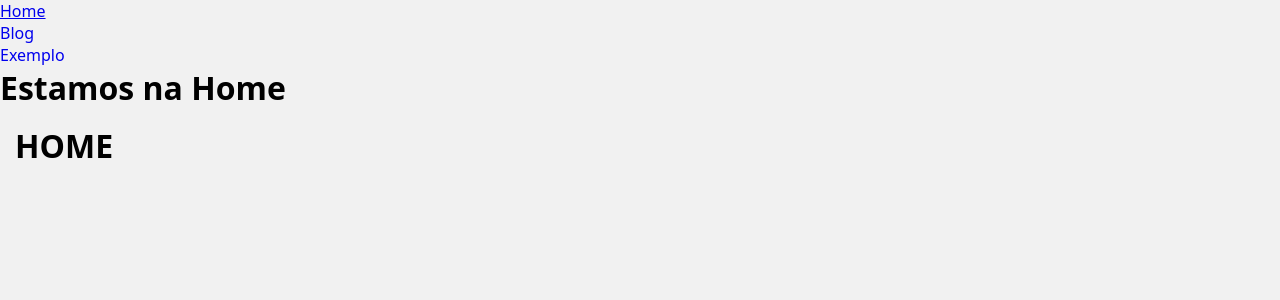
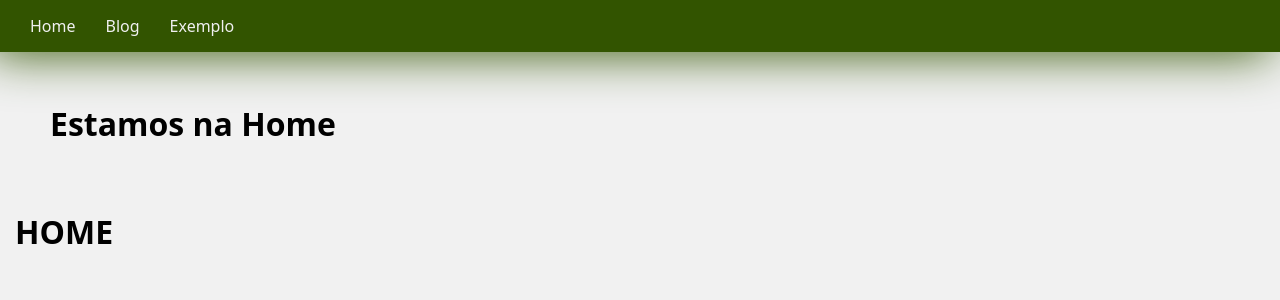
Before and after one commit to danielBRTanimacao/aulas-python-curso, a Django app: page / in a window 1280 px wide. Shown: the top 300 px of the page. Run offline with Django 5.2, Linux system fonts and the light colour scheme.

Commit message:
Estilizando Aula django

```diff
--- a/aula207/base/global/base.html
+++ b/aula207/base/global/base.html
@@ -7,7 +7,7 @@
         {% include "global/partials/menu.html" %}
 
         {% if text %}
-            <h1>{% block texto %}{% endblock texto %}</h1>
+            <h1 class="container">{% block texto %}{% endblock texto %}</h1>
         {% endif %}
 
         {% include "global/partials/paragraph.html" %}
--- a/aula207/base/global/partials/menu.html
+++ b/aula207/base/global/partials/menu.html
@@ -1,5 +1,5 @@
-<nav>
-    <ul>
+<nav class="menu">
+    <ul class="menu__link">
         <li>
             <a href="{% url "index:home" %}">Home</a>
         </li>
--- a/aula207/base/static/global/css/index.css
+++ b/aula207/base/static/global/css/index.css
@@ -32,6 +32,27 @@ body {
     border-radius: 15px 30px;
 }
 
+.menu {
+    background: rgb(50, 84, 0);
+    box-shadow: -10px 1px 5rem rgb(50, 84, 0);
+    padding: 0 1.5rem;
+}
+
+.menu__link {
+    display: flex;
+    list-style: none;
+}
+
+.menu__link a {
+    display: block;
+    padding: 1.5rem;
+    color: rgb(240, 240, 240) !important;
+}
+
+.container {
+    padding: 5rem;
+}
+
 @media (min-width: 600px) {
     .content:not(:has(.single-post)) {
         grid-template-columns: repeat(auto-fill, minmax(32rem, 1fr));
@@ -39,11 +60,12 @@ body {
 }
 
 a {
+    color: rgb(0, 209, 56);
     text-decoration: none;
 }
 
 a:visited {
-    color: black;
+    color: rgb(3, 164, 0);
 }
 
 a:hover {
```
